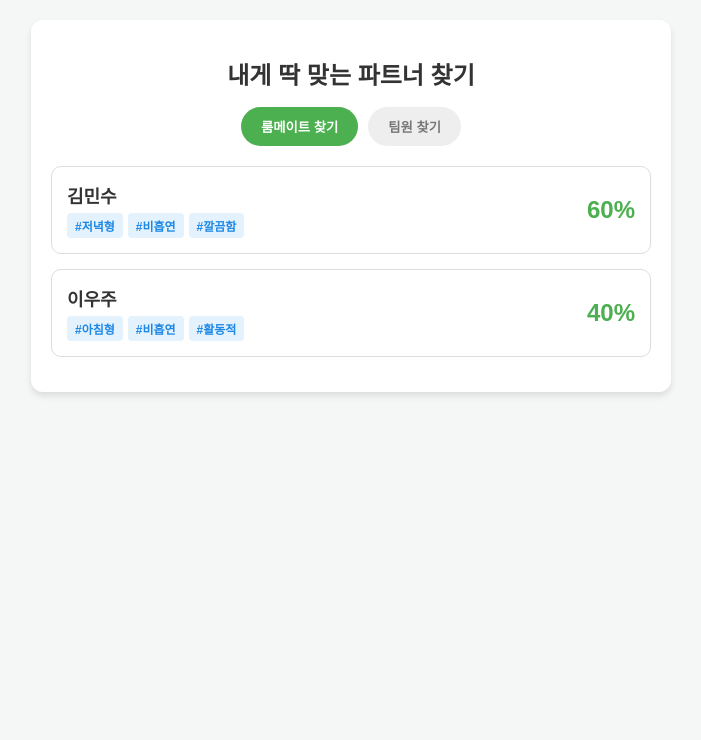
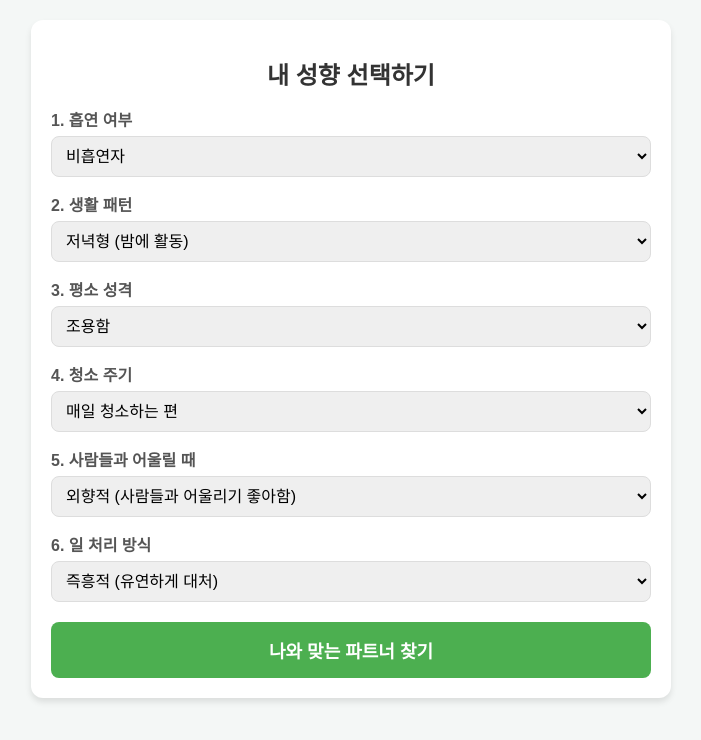
Before and after one commit to vvdd2356/Index.html, a plain HTML site: page index.html in a window 1280 px wide. Shown: the whole page, without its empty margins (289-990 px from the left). Drawn offline with Linux system fonts and the light colour scheme.

Commit message:
Add survey form and dashboard functionality

```diff
--- a/index.html
+++ b/index.html
@@ -8,6 +8,15 @@
         body { font-family: 'Pretendard', sans-serif; background-color: #f4f7f6; margin: 0; padding: 20px; }
         .container { max-width: 600px; margin: 0 auto; background: white; padding: 20px; border-radius: 12px; box-shadow: 0 4px 6px rgba(0,0,0,0.1); }
         h1 { text-align: center; color: #333; font-size: 24px; }
+
+        /* 설문조사 폼 스타일 */
+        .form-group { margin-bottom: 15px; }
+        .form-group label { display: block; font-weight: bold; margin-bottom: 5px; color: #555; }
+        .form-group select { width: 100%; padding: 10px; border: 1px solid #ddd; border-radius: 8px; font-size: 16px; }
+        .submit-btn { display: block; width: 100%; background: #4caf50; color: white; border: none; padding: 15px; font-size: 18px; font-weight: bold; border-radius: 8px; cursor: pointer; margin-top: 20px; transition: 0.3s; }
+        .submit-btn:hover { background: #45a049; }
+
+        /* 대시보드 스타일 */
         .toggle-container { display: flex; justify-content: center; margin-bottom: 20px; }
         .toggle-btn { background: #eee; border: none; padding: 10px 20px; margin: 0 5px; border-radius: 20px; cursor: pointer; font-weight: bold; color: #777; transition: 0.3s; }
         .toggle-btn.active { background: #4caf50; color: white; }
@@ -17,12 +26,60 @@
         .tag { background: #e3f2fd; color: #1e88e5; padding: 4px 8px; border-radius: 4px; font-size: 12px; font-weight: bold; }
         .score { font-size: 24px; font-weight: bold; color: #4caf50; }
         .no-result { text-align: center; color: #888; padding: 20px; }
+        .reset-btn { text-align: center; display: block; margin: 20px auto 0; background: none; border: 1px solid #ccc; padding: 8px 16px; border-radius: 20px; cursor: pointer; color: #555; }
     </style>
 </head>
 <body>
 
-<div class="container">
-    <h1>내게 딱 맞는 파트너 찾기</h1>
+<div class="container" id="survey-section">
+    <h1>내 성향 선택하기</h1>
+    <div class="form-group">
+        <label>1. 흡연 여부</label>
+        <select id="q-smoker">
+            <option value="false">비흡연자</option>
+            <option value="true">흡연자</option>
+        </select>
+    </div>
+    <div class="form-group">
+        <label>2. 생활 패턴</label>
+        <select id="q-1">
+            <option value="저녁형">저녁형 (밤에 활동)</option>
+            <option value="아침형">아침형 (일찍 기상)</option>
+        </select>
+    </div>
+    <div class="form-group">
+        <label>3. 평소 성격</label>
+        <select id="q-2">
+            <option value="조용함">조용함</option>
+            <option value="활발함">활발함</option>
+        </select>
+    </div>
+    <div class="form-group">
+        <label>4. 청소 주기</label>
+        <select id="q-3">
+            <option value="매일청소">매일 청소하는 편</option>
+            <option value="가끔청소">가끔 청소하는 편</option>
+        </select>
+    </div>
+    <div class="form-group">
+        <label>5. 사람들과 어울릴 때</label>
+        <select id="q-4">
+            <option value="외향적">외향적 (사람들과 어울리기 좋아함)</option>
+            <option value="내향적">내향적 (혼자만의 시간이 중요함)</option>
+        </select>
+    </div>
+    <div class="form-group">
+        <label>6. 일 처리 방식</label>
+        <select id="q-5">
+            <option value="즉흥적">즉흥적 (유연하게 대처)</option>
+            <option value="계획적">계획적 (미리 계획 세우기)</option>
+        </select>
+    </div>
+    <button class="submit-btn" onclick="startMatching()">나와 맞는 파트너 찾기</button>
+</div>
+
+<div class="container" id="dashboard-section" style="display: none;">
+    <h1>내게 딱 맞는 파트너 결과</h1>
 
     <div class="toggle-container">
         <button class="toggle-btn active" onclick="switchTab('roommate')">룸메이트 찾기</button>
@@ -31,24 +88,54 @@
 
     <div id="dashboard">
         </div>
+
+    <button class="reset-btn" onclick="resetSurvey()">다시 검사하기</button>
 </div>
 
 <script>
-    // 내 성향 데이터 (기준점)
-    const myProfile = {
-        name: "허정호",
-        isSmoker: false, // 비흡연자
-        answers: ["저녁형", "조용함", "매일청소", "외향적", "즉흥적"]
+    // 내 성향 데이터 (설문조사 후 덮어씌워짐)
+    let myProfile = {
+        name: "나(User)",
+        isSmoker: false,
+        answers: []
     };
 
-    // 요청하신 이름으로 변경된 유저 데이터
+    // 다른 유저들의 가상 데이터
     const otherUsers = [
         { name: "김민수", type: "roommate", isSmoker: false, answers: ["저녁형", "조용함", "매일청소", "내향적", "계획적"], tags: ["#저녁형", "#비흡연", "#깔끔함"] },
-        { name: "전지수", type: "roommate", isSmoker: true, answers: ["저녁형", "조용함", "매일청소", "외향적", "즉흥적"], tags: ["#저녁형", "#흡연"] }, // 흡연자라 제외됨
+        { name: "전지수", type: "roommate", isSmoker: true, answers: ["저녁형", "조용함", "매일청소", "외향적", "즉흥적"], tags: ["#저녁형", "#흡연"] },
         { name: "이우주", type: "roommate", isSmoker: false, answers: ["아침형", "활발함", "가끔청소", "외향적", "즉흥적"], tags: ["#아침형", "#비흡연", "#활동적"] },
         { name: "남요셉", type: "team", isSmoker: false, answers: ["저녁형", "조용함", "매일청소", "외향적", "즉흥적"], tags: ["#저녁형", "#비흡연", "#소통원활"] },
         { name: "이승영", type: "team", isSmoker: false, answers: ["아침형", "활발함", "가끔청소", "내향적", "계획적"], tags: ["#아침형", "#비흡연", "#계획적"] }
     ];
+
+    let currentTab = 'roommate';
+
+    // 매칭 시작 (버튼 클릭 시 실행)
+    function startMatching() {
+        // 선택한 값 가져오기
+        myProfile.isSmoker = document.getElementById('q-smoker').value === 'true';
+        myProfile.answers = [
+            document.getElementById('q-1').value,
+            document.getElementById('q-2').value,
+            document.getElementById('q-3').value,
+            document.getElementById('q-4').value,
+            document.getElementById('q-5').value
+        ];
+
+        // 화면 전환 (설문조사 숨기고, 대시보드 보이기)
+        document.getElementById('survey-section').style.display = 'none';
+        document.getElementById('dashboard-section').style.display = 'block';
+
+        // 탭 초기화 및 렌더링
+        switchTab('roommate');
+    }
+
+    // 다시 검사하기
+    function resetSurvey() {
+        document.getElementById('dashboard-section').style.display = 'none';
+        document.getElementById('survey-section').style.display = 'block';
+    }
 
     // 성향 일치율 계산 알고리즘
     function calculateMatchScore(myAnswers, otherAnswers) {
@@ -61,32 +148,24 @@
         return Math.round((matchCount / myAnswers.length) * 100);
     }
 
-    let currentTab = 'roommate';
-
     // 화면 업데이트 함수
     function renderDashboard() {
         const dashboard = document.getElementById('dashboard');
         dashboard.innerHTML = '';
 
-        // 1. 탭 필터링 및 필수 조건 필터링 (비흡연자는 흡연자 무조건 제외)
+        // 필터링 및 점수 계산
         let filteredUsers = otherUsers.filter(user => {
             const isTypeMatch = user.type === currentTab;
             const isSmokerSafe = !(myProfile.isSmoker === false && user.isSmoker === true);
             return isTypeMatch && isSmokerSafe;
         });
 
-        // 2. 점수 계산 및 객체에 추가
         filteredUsers = filteredUsers.map(user => {
-            return {
-                ...user,
-                score: calculateMatchScore(myProfile.answers, user.answers)
-            };
+            return { ...user, score: calculateMatchScore(myProfile.answers, user.answers) };
         });
 
-        // 3. 점수가 높은 순서대로 정렬
         filteredUsers.sort((a, b) => b.score - a.score);
 
-        // 4. 화면에 렌더링
         if (filteredUsers.length === 0) {
             dashboard.innerHTML = '<div class="no-result">조건에 맞는 파트너가 없습니다.</div>';
             return;
@@ -115,9 +194,6 @@
         buttons[1].classList.toggle('active', type === 'team');
         renderDashboard();
     }
-
-    // 초기 화면 렌더링
-    renderDashboard();
 </script>
 
 </body>
```
